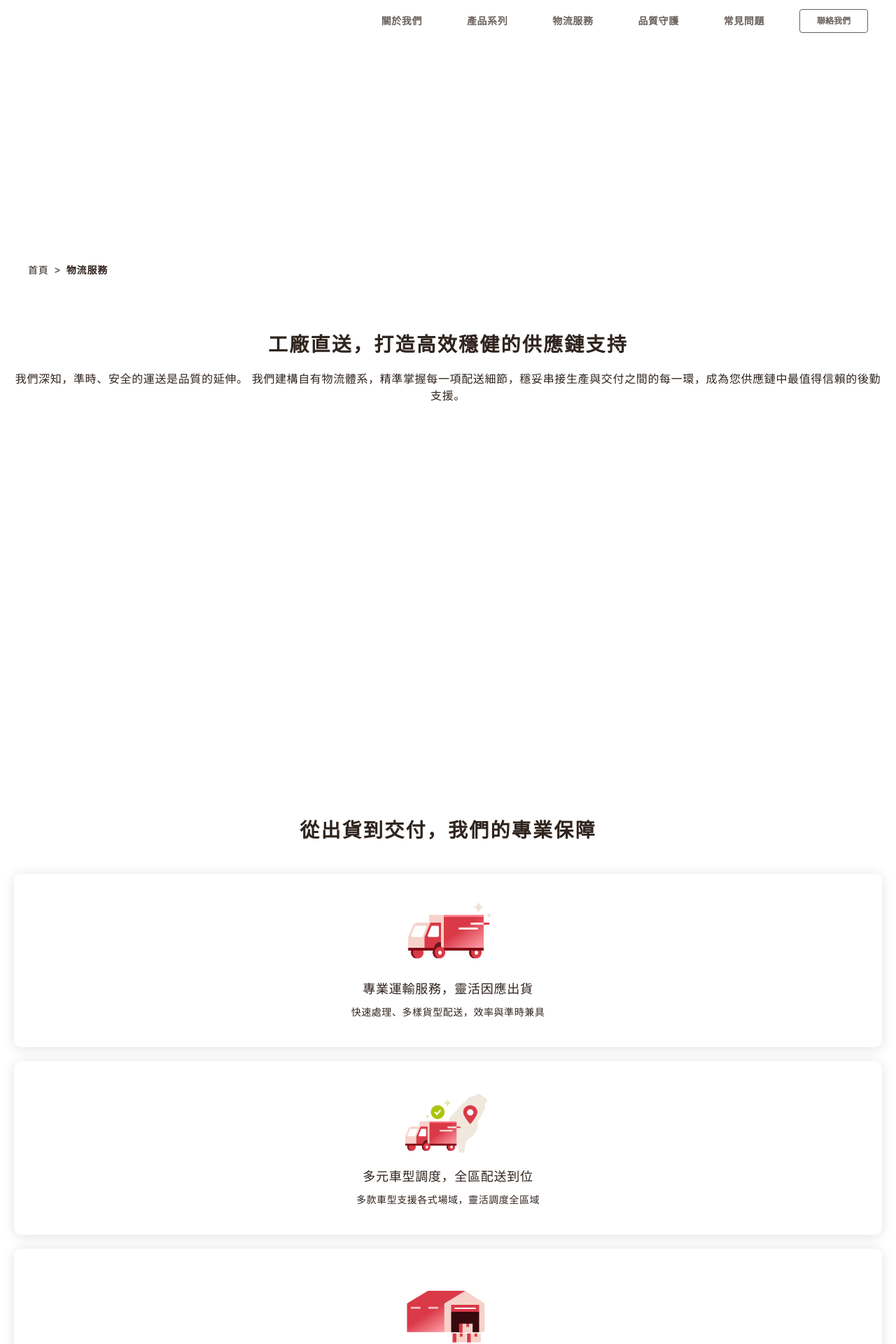
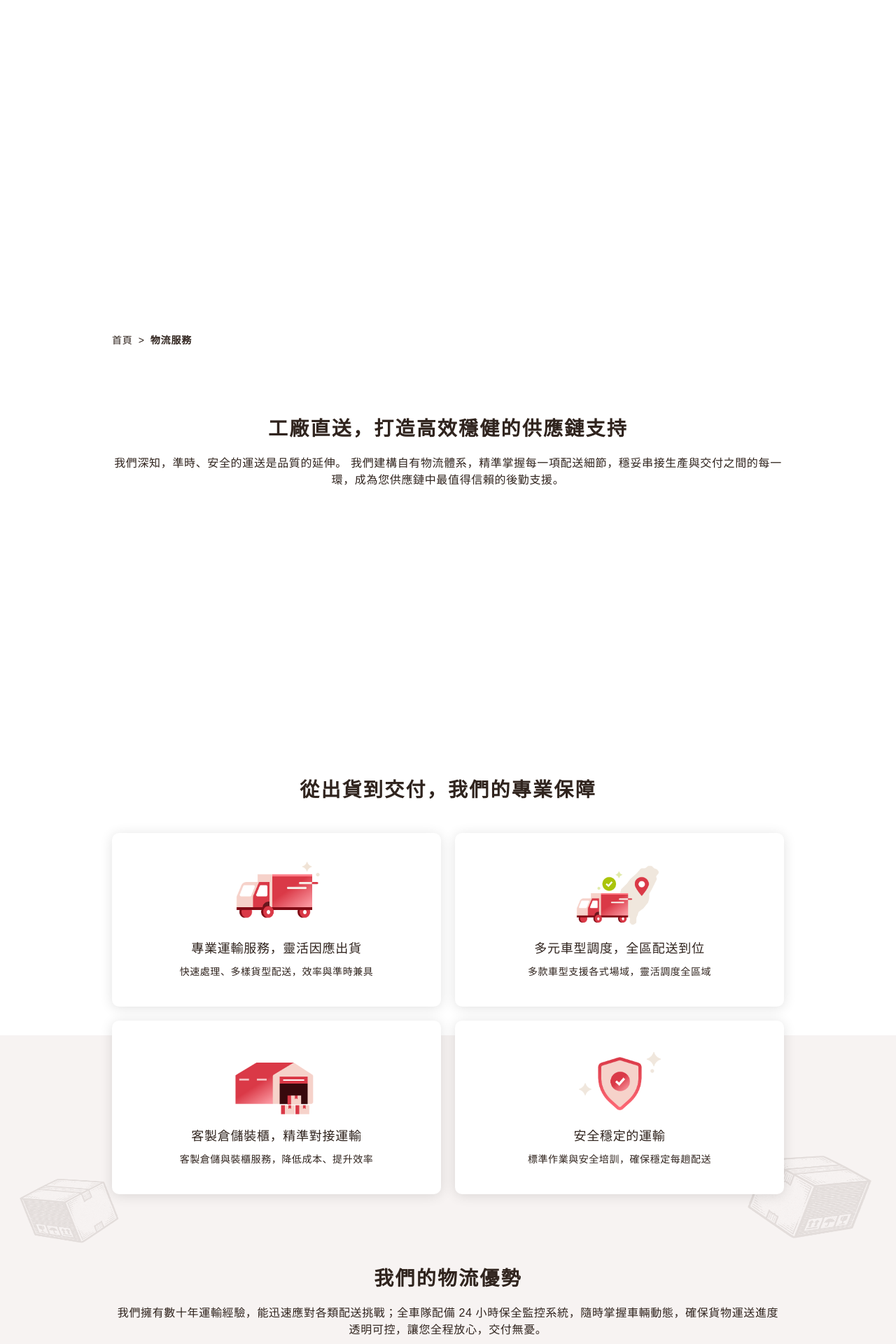
Before and after one commit to j606888/jinnhorng, a Next.js app: page /logistics in a window 1280 px wide. Shown: the top 1920 px of the page at 70% size. Built offline with nearby package versions, Linux system fonts and the light colour scheme.

Commit message:
handle RWD

```diff
--- a/src/components/Navbar.jsx
+++ b/src/components/Navbar.jsx
@@ -74,7 +74,7 @@ export const LINKS = [
   },
 ];
 
-const Navbar = ({ white = false}) => {
+const Navbar = ({ white = false }) => {
   const [isScolled, setIsScolled] = useState(false);
 
   useEffect(() => {
@@ -101,7 +101,12 @@ const Navbar = ({ white = false}) => {
     >
       <div className="flex items-center gap-2.5">
         <Logo color={white && !isScolled ? "#fff" : "#DA3947"} />
-        <h1 className={clsx("text-lg font-medium tracking-[3.24px]", white && !isScolled ? "text-white" : "text-[#30241E]")}>
+        <h1
+          className={clsx(
+            "text-lg font-medium tracking-[3.24px]",
+            white && !isScolled ? "text-white" : "text-[#30241E]"
+          )}
+        >
           晉弘實業股份有限公司
         </h1>
       </div>
@@ -111,10 +116,18 @@ const Navbar = ({ white = false}) => {
           link.children ? (
             <div
               key={link.name}
-              className="text-[#30241E]/[0.72] text-sm font-bold tracking-[0.56px] relative group hover:text-[#30241E] transition-colors duration-300 flex items-center"
+              className={clsx(
+                "text-sm font-bold tracking-[0.56px] relative group  transition-colors duration-300 flex items-center",
+                white && !isScolled
+                  ? "text-white"
+                  : "text-[#30241E]/[0.72] hover:text-[#30241E]"
+              )}
             >
               <span className="absolute -left-5 opacity-0 group-hover:opacity-100 transition-opacity duration-300">
-                <WaterDrop size={16} color="#DA3947" />
+                <WaterDrop
+                  size={16}
+                  color={white && !isScolled ? "#fff" : "#DA3947"}
+                />
               </span>
               <span>{link.name}</span>
               <div
@@ -140,10 +153,18 @@ const Navbar = ({ white = false}) => {
             <Link
               key={link.name}
               href={link.link}
-              className="group relative text-[#30241E]/[0.72] text-sm font-bold tracking-[0.56px] hover:text-[#30241E] transition-colors duration-300 flex items-center"
+              className={clsx(
+                "group relative text-sm font-bold tracking-[0.56px]  transition-colors duration-300 flex items-center",
+                white && !isScolled
+                  ? "text-white"
+                  : "text-[#30241E]/[0.72] hover:text-[#30241E]"
+              )}
             >
               <span className="absolute -left-5 opacity-0 group-hover:opacity-100 transition-opacity duration-300">
-                <WaterDrop size={16} color="#DA3947" />
+                <WaterDrop
+                  size={16}
+                  color={white && !isScolled ? "#fff" : "#DA3947"}
+                />
               </span>
               <span>{link.name}</span>
             </Link>
@@ -151,7 +172,12 @@ const Navbar = ({ white = false}) => {
         )}
         <Link
           href="/contact"
-          className="ml-[-14px] text-xs px-6 py-2 border-1 font-bold border-[#30241E]/[0.72] rounded-[4px] text-[#30241E]/[0.72] transition-colors duration-200 hover:bg-[#30241E] hover:text-white active:bg-[#403028]"
+          className={clsx(
+            "ml-[-14px] text-xs px-6 py-2 border-1 font-bold  rounded-[4px] transition-colors duration-200",
+            white && !isScolled
+              ? "text-white border-white hover:bg-white hover:text-deep-brown active:bg-[#F5F5F5]"
+              : "text-[#30241E]/[0.72] border-[#30241E]/[0.72] hover:bg-[#30241E] hover:text-white active:bg-[#403028]"
+          )}
         >
           聯絡我們
         </Link>
--- a/src/features/LogisticsPage/Advantage.jsx
+++ b/src/features/LogisticsPage/Advantage.jsx
@@ -1,21 +1,18 @@
 const Advantage = () => {
   return (
-    <section className="bg-[#F7F3F2] -mt-[215px] relative overflow-hidden">
-      <div className="h-[255px]"></div>
-      <div className="flex flex-col gap-4 px-10 py-15 text-center">
+    <section className="bg-[#F7F3F2] -mt-[215px] relative overflow-hidden md:-mt-[204px] lg:-mt-[227px]">
+      <div className="h-[255px] md:h-[244px] lg:h-[267px]"></div>
+      <div className="flex flex-col gap-4 px-10 py-15 text-center md:px-25 max-w-[1080px] mx-auto xl:px-15">
         <h2 className="text-[28px] text-deep-brown font-bold tracking-[2.24px]">我們的物流優勢</h2>
         <p className="text-deep-brown tracking-[0.64px]">
           我們擁有數十年運輸經驗，能迅速應對各類配送挑戰；全車隊配備 24
           小時保全監控系統，隨時掌握車輛動態，確保貨物運送進度透明可控，讓您全程放心，交付無憂。
         </p>
       </div>
-      <img src="/images/logistics/box-1.png" alt="box-1" className="absolute top-[214px] -left-[30px] w-[140px] h-[140px]" />
-      <img src="/images/logistics/box-2.png" alt="box-1" className="absolute top-[147px] -right-[71px] w-[180px] h-[180px]" />
+      <img src="/images/logistics/box-1.png" alt="box-1" className="absolute top-[214px] -left-[30px] w-[140px] h-[140px] md:-left-[0px] md:w-[200px] md:top-[160px] lg:top-[180px]" />
+      <img src="/images/logistics/box-2.png" alt="box-1" className="absolute top-[147px] -right-[71px] w-[180px] h-[180px] md:-right-[0px] md:w-[250px] md:top-[120px] lg:top-[140px]" />
     </section>
   );
 };
 
 export default Advantage;
-
-
-547 - 120 - 172
--- a/src/features/LogisticsPage/Hero.jsx
+++ b/src/features/LogisticsPage/Hero.jsx
@@ -1,5 +1,5 @@
 const Hero = () => {
-  return <section className='relative w-full h-[360px] bg-[url("/images/logistics/hero.jpg")] bg-cover bg-center bg-no-repeat flex flex-col items-center justify-center'>
+  return <section className='relative w-full h-[360px] bg-[url("/images/logistics/hero.jpg")] bg-cover bg-center bg-no-repeat flex flex-col items-center justify-center xl:aspect-[139/50] xl:h-auto'>
     <div className='mt-[60px] text-center '>
       <h2 className='text-white font-ar text-xl font-semibold tracking-[1.2px] mb-[2px] uppercase'>logistics services</h2>
       <h1 className='text-white text-[36px] font-bold tracking-[2.88px]'>物流服務</h1>
--- a/src/features/LogisticsPage/Service.jsx
+++ b/src/features/LogisticsPage/Service.jsx
@@ -24,12 +24,12 @@ const SERVICE_DATA = [
 const Service = () => {
   return (
     <section>
-      <div className="flex gap-2 px-10 py-4 text-sm tracking-[0.84px] font-normal text-[#30241E]">
+      <div className="flex gap-2 px-10 py-4 text-sm tracking-[0.84px] font-normal text-[#30241E] lg:px-25 max-w-[1080px] mx-auto xl:px-15">
         <span>首頁</span>
         <span>{">"}</span>
         <span className="font-bold">物流服務</span>
       </div>
-      <div className="flex flex-col px-5 py-15 text-center">
+      <div className="flex flex-col px-5 py-15 text-center md:px-10 lg:px-15 lg:py-20 lg:pb-15 max-w-[1080px] mx-auto">
         <h2 className="mb-4 text-[28px] text-deep-brown font-bold tracking-[2.24px]">
           工廠直送，打造高效穩健的供應鏈支持
         </h2>
@@ -37,18 +37,18 @@ const Service = () => {
           我們深知，準時、安全的運送是品質的延伸。
           我們建構自有物流體系，精準掌握每一項配送細節，穩妥串接生產與交付之間的每一環，成為您供應鏈中最值得信賴的後勤支援。
         </p>
-        <div className="flex flex-col gap-5">
-          <div className='w-full h-[234px] rounded-[10px] bg-[url("/images/logistics/truck-1.jpg")] bg-cover bg-center bg-no-repeat'></div>
-          <div className='w-full h-[234px] rounded-[10px] bg-[url("/images/logistics/truck-2.jpg")] bg-cover bg-center bg-no-repeat'></div>
+        <div className="flex flex-col gap-5 md:flex-row">
+          <div className='w-full h-[234px] rounded-[10px] bg-[url("/images/logistics/truck-1.jpg")] bg-cover bg-center bg-no-repeat lg:h-[310px]'></div>
+          <div className='w-full h-[234px] rounded-[10px] bg-[url("/images/logistics/truck-2.jpg")] bg-cover bg-center bg-no-repeat lg:h-[310px]'></div>
         </div>
       </div>
-      <div className="flex flex-col px-5">
+      <div className="flex flex-col px-5 md:px-10 lg:px-15 max-w-[1080px] mx-auto">
         <h2 className="mb-10 text-[28px] text-deep-brown font-bold tracking-[2.24px] text-center">
           從出貨到交付，我們的專業保障
         </h2>
-        <div className="flex flex-col gap-5 relative">
+        <div className="flex flex-col gap-5 relative md:flex-row md:flex-wrap md:w-full">
           {SERVICE_DATA.map((item) => (
-            <div key={item.title} className="flex flex-col px-7 py-10 rounded-[10px] bg-white shadow-[0px_2px_18px_0px_rgba(0,0,0,0.12)] items-center z-5">
+            <div key={item.title} className="flex flex-col px-7 py-10 rounded-[10px] bg-white shadow-[0px_2px_18px_0px_rgba(0,0,0,0.12)] items-center z-5 md:w-[calc(50%-10px)]">
               <img src={item.image} alt={item.title} className="h-[100px] w-[133px] mb-3" />
               <h3 className="text-[18px] text-deep-brown font-medium tracking-[0.72px] mb-[9px]">{item.title}</h3>
               <p className="text-deep-brown text-sm font-normal tracking-[0.56px]">{item.description}</p>
```
